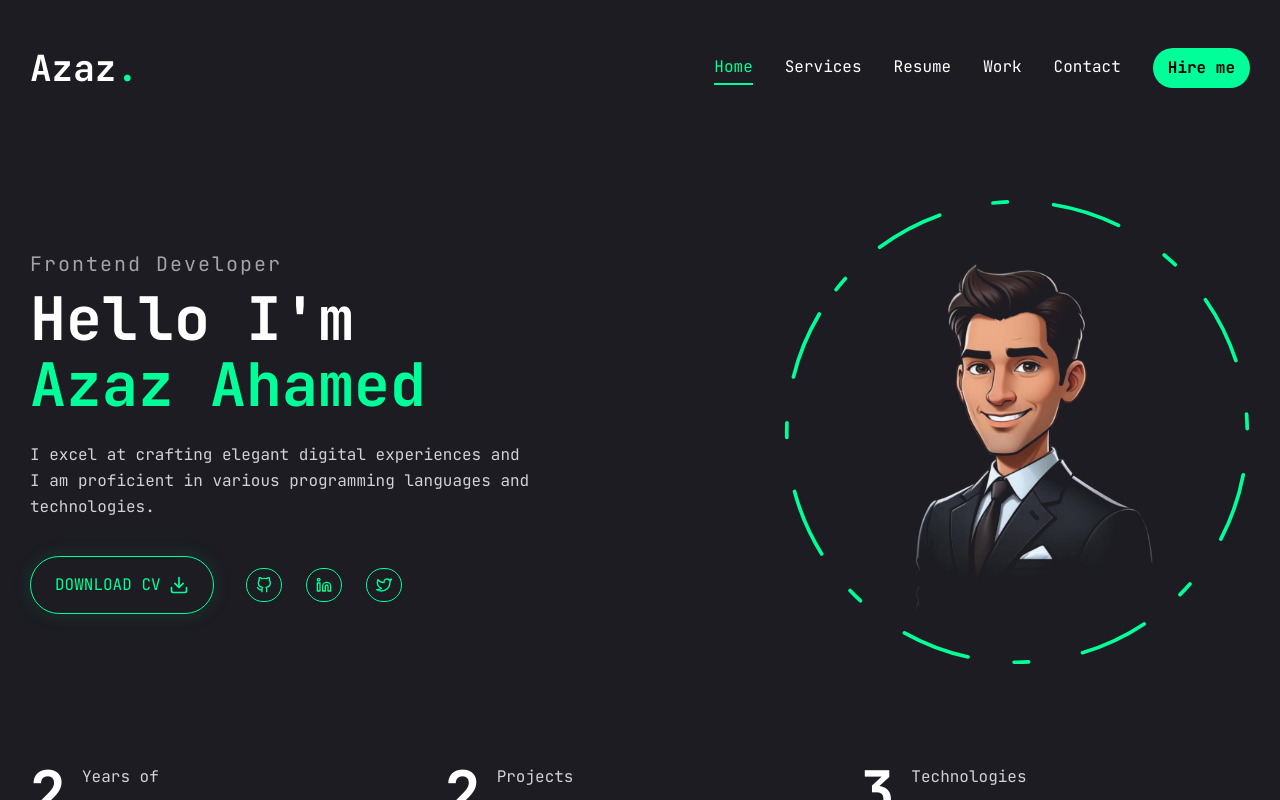
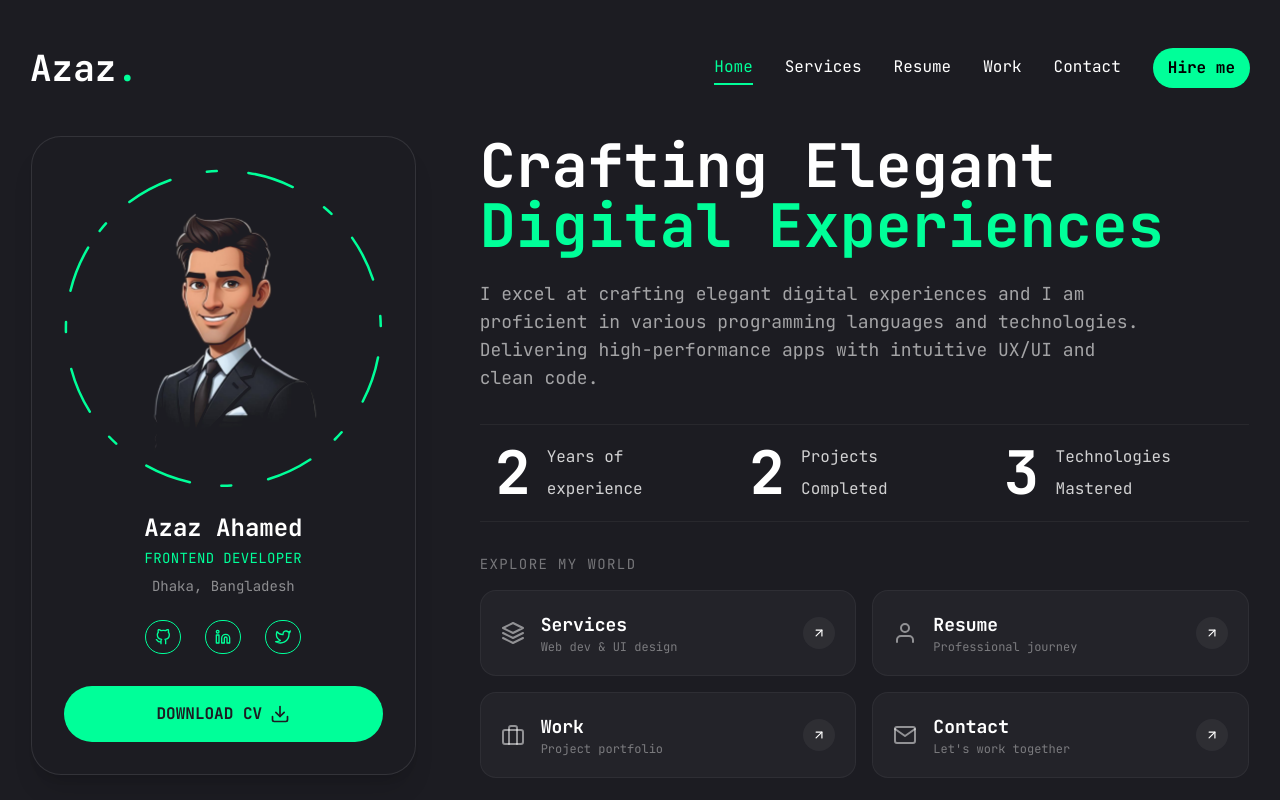
Before and after one commit to azaz7418/Portfolio, a React (Vite) app: page / in a window 1280 px wide. Built offline with nearby package versions, Linux system fonts and the light colour scheme.

Commit message:
Refactor Home and Image components for improved layout and animations

```diff
--- a/src/pages/Home.jsx
+++ b/src/pages/Home.jsx
@@ -12,13 +12,13 @@ const Home = () => {
   const navItems = [
     {
       title: "Services",
-      desc: "Web development & UI design",
+      desc: "Web dev & UI design",
       path: "/services",
       icon: <FiLayers />,
     },
     {
       title: "Resume",
-      desc: "My professional journey",
+      desc: "Professional journey",
       path: "/resume",
       icon: <FiUser />,
     },
@@ -37,85 +37,102 @@ const Home = () => {
   ];
 
   return (
-    <section className="h-full">
-      <div className="container mx-auto">
+    <section className=" flex items-center justify-center py-8 md:py-10 xl:py-0">
+      <div className="container mx-auto px-4 md:px-6 xl:px-4">
 
-        {/* --- Hero Section --- */}
-        <div className="flex flex-col md:flex-row xl:flex-row items-center justify-between pt-8 pb-4 md:pt-12 md:pb-12 xl:pt-12 xl:pb-24">
+        {/* Main Grid Layout to match Image Structure */}
+        <div className="grid grid-cols-1 md:grid-cols-12 gap-6 md:gap-8 items-start">
 
-          {/* Text Content */}
-          <div className="text-center md:text-left xl:text-left order-2 md:order-none xl:order-none">
-            <span className="text-xl font-medium tracking-widest text-white/60 mb-2 block">
+          {/* --- LEFT COLUMN: Profile Card --- */}
+          {/* Matches the dark card on the left of your image */}
+          <div className="md:col-span-4 w-full bg-[#1c1c22] rounded-[20px] md:rounded-[30px] p-6 md:p-8 border border-white/10 flex flex-col items-center text-center shadow-xl">
+
+            {/* Profile Image Wrapper */}
+            <div className="w-full  aspect-square rounded-[20px] overflow-hidden mb-4 md:mb-6">
+               <Image />
+            </div>
+
+            {/* Name & Role */}
+            <h2 className="text-xl md:text-2xl font-bold text-white mb-1">
+              Azaz Ahamed
+            </h2>
+            <span className="text-accent font-medium tracking-wide text-xs md:text-sm uppercase mb-2 block">
                Frontend Developer
             </span>
-
-            <h1 className="h1 mb-6">
-              Hello I'm <br />
-              <span className="text-accent">Azaz Ahamed</span>
-            </h1>
-
-            <p className="max-w-[500px] mb-9 text-white/80 leading-relaxed mx-auto xl:mx-0">
-              I excel at crafting elegant digital experiences and I am proficient
-              in various programming languages and technologies.
+            <p className="text-white/50 text-xs md:text-sm mb-4 md:mb-6">
+              Dhaka, Bangladesh
             </p>
 
-            {/* Action Area */}
-            <div className="flex flex-col md:flex-row xl:flex-row items-center gap-8">
+            {/* Social Icons (Moved inside card) */}
+            <div className="mb-6 md:mb-8 flex justify-center w-full">
+              <Social />
+            </div>
+
+            {/* Primary Action Button (Download CV) */}
             <button
               onClick={() => downloadFile(pdf)}
-                className="uppercase flex items-center gap-2 px-6 py-3 rounded-full border border-accent text-accent hover:bg-accent hover:text-primary transition-all duration-500 shadow-[0px_0px_20px_rgba(0,255,153,0.1)] hover:shadow-[0px_0px_30px_rgba(0,255,153,0.4)]"
+              className="w-full uppercase flex items-center justify-center gap-2 px-4 py-3 md:px-6 md:py-4 rounded-full bg-accent text-primary font-bold hover:bg-accent/80 transition-all duration-300 text-sm md:text-base"
             >
               <span>Download CV</span>
-                <FiDownload className="text-xl" />
+              <FiDownload className="text-lg md:text-xl" />
             </button>
+          </div>
 
-              <div className="mb-8 xl:mb-0">
-                <Social />
+
+          {/* --- RIGHT COLUMN: Content & Stats --- */}
+          <div className="md:col-span-8 flex flex-col justify-center space-y-6 md:space-y-8 xl:pl-8">
+
+            {/* Header Text Section */}
+            <div>
+              <h1 className="text-3xl md:text-4xl xl:text-6xl font-bold text-white mb-4 md:mb-6 leading-tight">
+                Crafting Elegant <br />
+                <span className="text-accent">Digital Experiences</span>
+              </h1>
+              <p className="text-white/60 text-base md:text-lg leading-relaxed max-w-2xl">
+                I excel at crafting elegant digital experiences and I am proficient
+                in various programming languages and technologies. Delivering high-performance apps with intuitive UX/UI and clean code.
+              </p>
+            </div>
+
+            {/* Stats Section */}
+            <div className="py-4 border-y border-white/5">
+               <States />
+            </div>
+
+            {/* Navigation / Links Grid */}
+            <div className="space-y-4">
+                <p className="text-white/40 font-medium text-xs md:text-sm uppercase tracking-widest">
+                    Explore My World
+                </p>
+
+                <div className="grid grid-cols-1 md:grid-cols-2 gap-4">
+                    {navItems.map((item, index) => (
+                        <Link
+                        to={item.path}
+                        key={index}
+                        className="group bg-[#232329] border border-white/5 p-4 md:p-5 rounded-2xl hover:border-accent transition-all duration-300 flex items-center justify-between"
+                        >
+                        <div className="flex items-center gap-3 md:gap-4">
+                            <div className="text-xl md:text-2xl text-white/50 group-hover:text-accent transition-colors">
+                                {item.icon}
+                            </div>
+                            <div>
+                                <h3 className="text-base md:text-lg font-bold text-white group-hover:text-accent transition-colors">
+                                    {item.title}
+                                </h3>
+                                <p className="text-xs text-white/40">{item.desc}</p>
+                            </div>
+                        </div>
+
+                        <div className="w-8 h-8 rounded-full bg-white/5 flex items-center justify-center group-hover:bg-accent transition-all duration-300">
+                            <FiArrowUpRight className="text-white text-sm group-hover:text-primary group-hover:rotate-45 transition-transform duration-300" />
+                        </div>
+                        </Link>
+                    ))}
                 </div>
             </div>
           </div>
 
-          {/* Hero Image */}
-          <div className="order-1 md:order-none xl:order-none mb-8 md:mb-0 xl:mb-0 relative">
-            <Image />
-          </div>
-        </div>
-      </div>
-
-      {/* --- Stats Section --- */}
-      <States />
-
-      {/* --- Navigation Grid (Redesigned) --- */}
-      <div className="container mx-auto py-4 border-t border-white/10 mt-10">
-        <div className="flex flex-col items-center mb-12">
-          <h2 className="text-3xl font-bold text-white">Explore My World</h2>
-          <p className="text-white/60 mt-2">Navigate through my professional details</p>
-        </div>
-
-        <div className="grid grid-cols-1 md:grid-cols-2 lg:grid-cols-3 xl:grid-cols-4 gap-6">
-          {navItems.map((item, index) => (
-            <Link
-              to={item.path}
-              key={index}
-              className="group bg-[#232329] border border-white/5 p-6 rounded-xl hover:border-accent transition-all duration-300 hover:-translate-y-2"
-            >
-              {/* Card Header */}
-              <div className="flex justify-between items-start mb-4">
-                <div className="text-3xl text-white/50 group-hover:text-accent transition-colors duration-300">
-                  {item.icon}
-                </div>
-                <div className="w-10 h-10 rounded-full bg-white/5 flex items-center justify-center group-hover:bg-accent transition-all duration-300">
-                  <FiArrowUpRight className="text-white text-xl group-hover:text-primary group-hover:rotate-45 transition-transform duration-300" />
-                </div>
-              </div>
-
-              {/* Card Content */}
-              <h3 className="text-xl font-bold text-white mb-1 group-hover:text-accent transition-colors">
-                {item.title}
-              </h3>
-              <p className="text-sm text-white/60 leading-snug">{item.desc}</p>
-            </Link>
-          ))}
         </div>
       </div>
     </section>
--- a/src/pages/Image.jsx
+++ b/src/pages/Image.jsx
@@ -9,18 +9,18 @@ const Image = () => {
                 <motion.div
                 initial={{ opacity: 0 }}
                 animate={{ opacity: 1, transition: { delay: 1.4, duration: 0.4, ease: "easeInOut" } }}
-                className=" w-full h-[298px] xl:h-[448px] md:h-[448px] mix-blend-lighten absolute ">
+                className=" w-full h-full mix-blend-lighten absolute rounded-full overflow-hidden">
                     <img
                     src="/image/photo.png"
                     alt="Azaz Ahamed"
-                    className=" object-contain  "
+                    className=" object-cover w-full h-full "
                     />
                 </motion.div>
                 {/* circle */}
 
                 <motion.svg
-                className=" w-[300px] xl:w-[466px] md:w-[466px] h-[300px] xl:h-[466px] md:h-[466px]"
-                fill=" transparent"
+                className=" w-full h-full absolute"
+                fill="transparent"
                 viewBox="0 0 506 506"
                 xmlns="http://www.w3.org/2000/svg"
                 >
```
Lines whose indentation alone changed are shown as unchanged.
